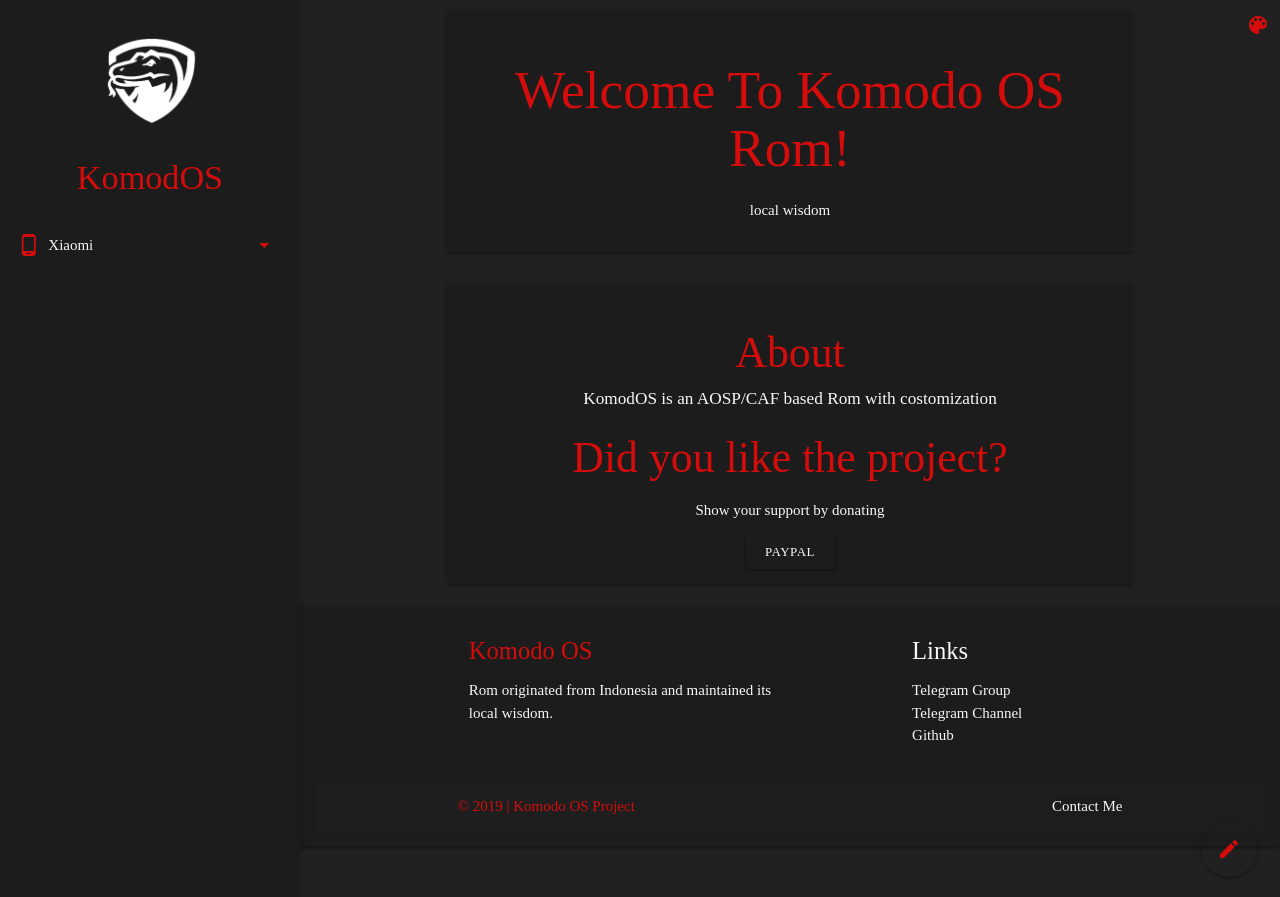
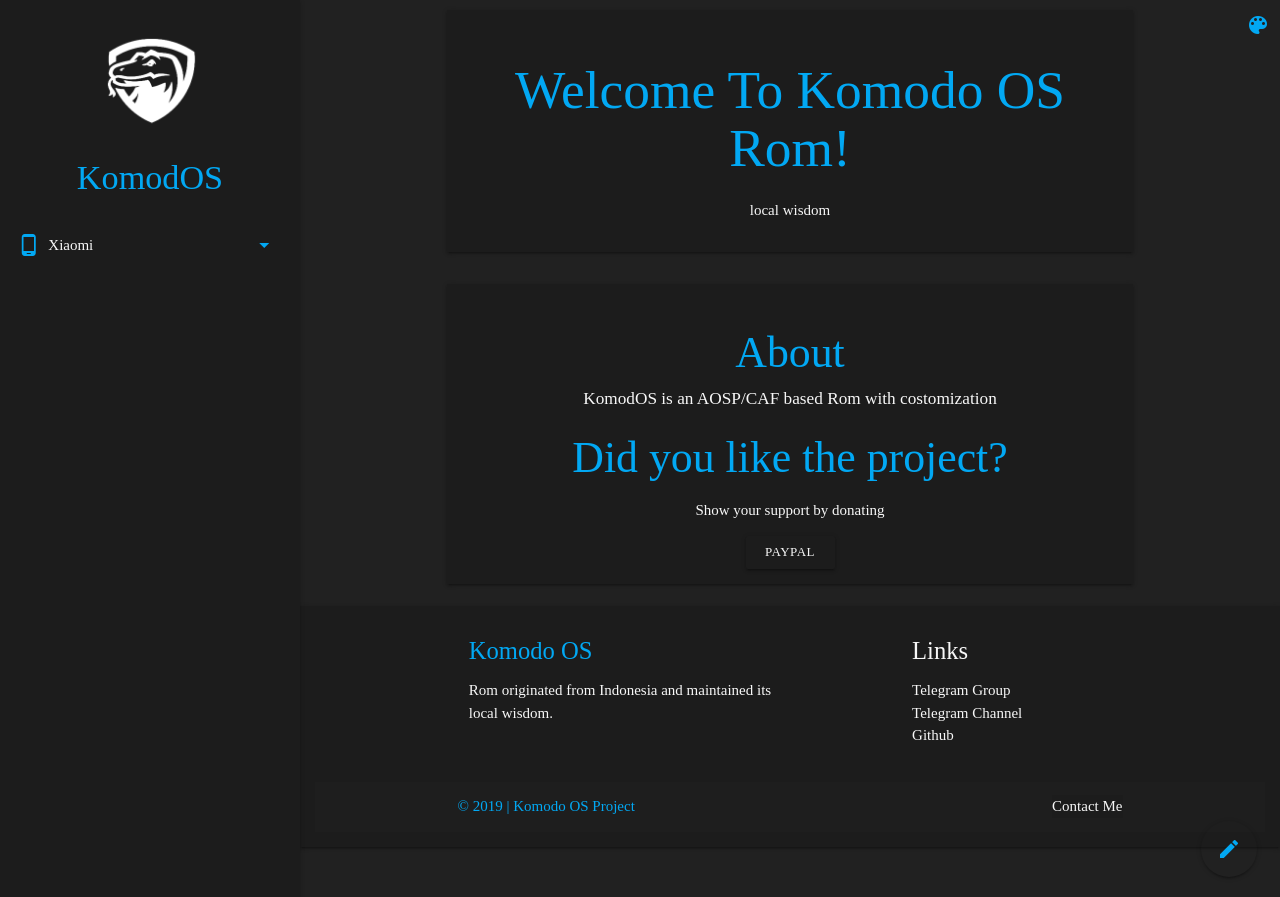
Before and after one commit to MrYacha/KomodOS-Rom.github.io, a Jekyll site: the page built from index.html, in a window 1280 px wide. Shown: the top 897 px of the page. Built offline with Jekyll 4.4.1, drawn with Linux system fonts in a browser that asks for light colours; some web fonts are replaced.

```diff
--- a/static/css/styles.css
+++ b/static/css/styles.css
@@ -1,7 +1,7 @@
 :root {
   --background: #212121;
   --card: #1C1C1C;
-  --accent: #d40c0c;
+  --accent: #02A8F3;
   --text: #f7f7f7 ;
 }
 
```
